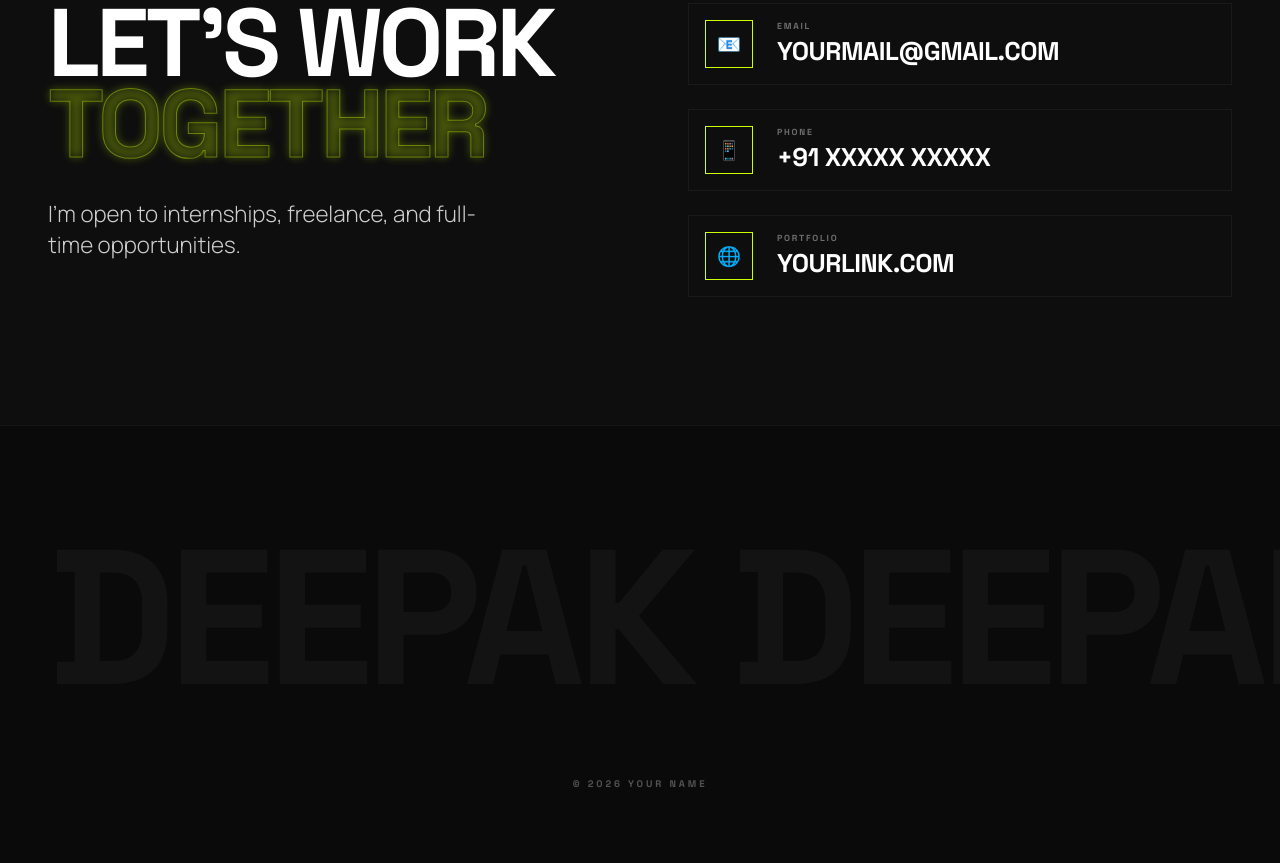
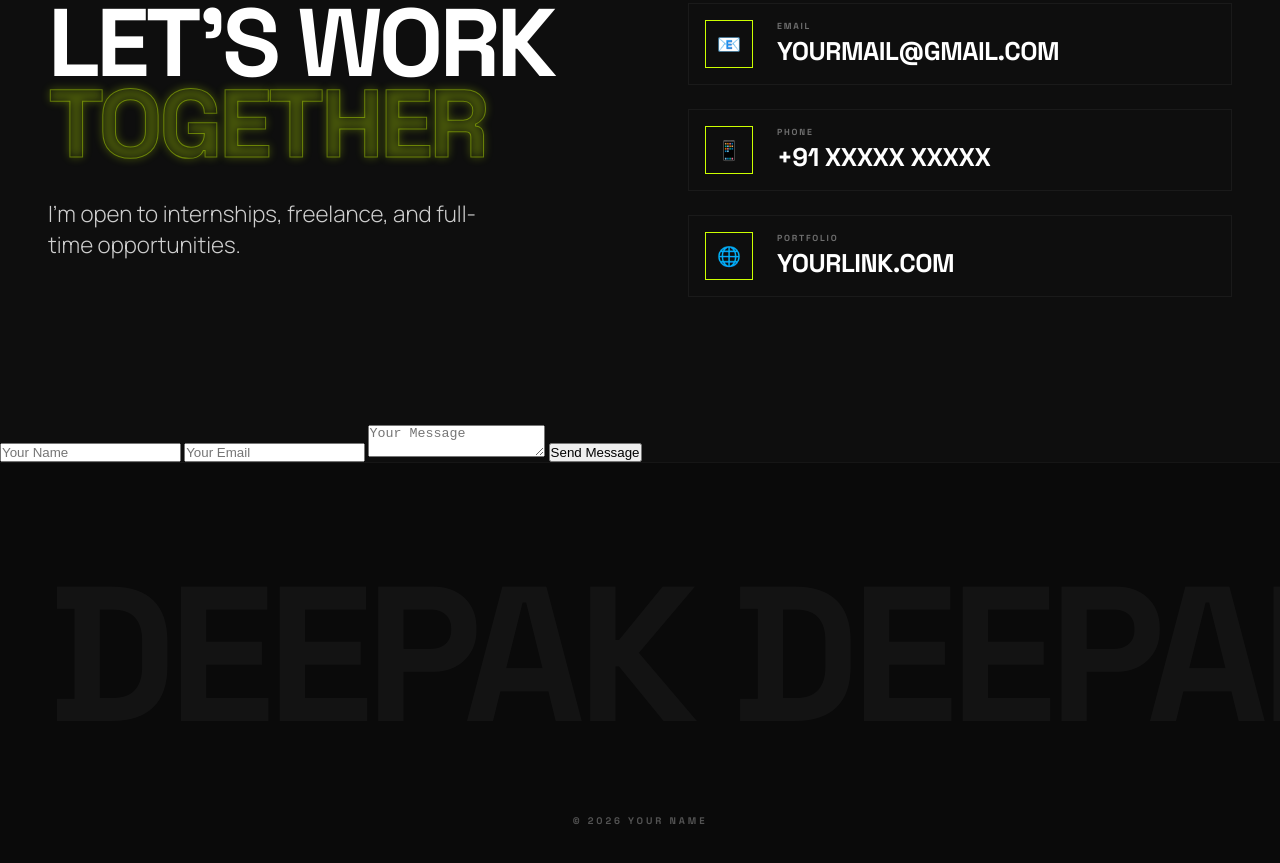
Before and after one commit to deepakdice/my-portfolio, a plain HTML site: page index.html in a window 1280 px wide. Shown: the part 5329-6192 px from the top of the page. Drawn offline with Linux system fonts and the light colour scheme.

Commit message:
added contact form

```diff
--- a/index.html
+++ b/index.html
@@ -763,6 +763,16 @@
     </div>
   </section>
 
+  <form name="contact" method="POST" data-netlify="true">
+  <input type="hidden" name="form-name" value="contact">
+
+  <input type="text" name="name" placeholder="Your Name" required>
+  <input type="email" name="email" placeholder="Your Email" required>
+  <textarea name="message" placeholder="Your Message" required></textarea>
+
+  <button type="submit">Send Message</button>
+</form>
+
 
   <!-- Footer -->
   <footer>
```
